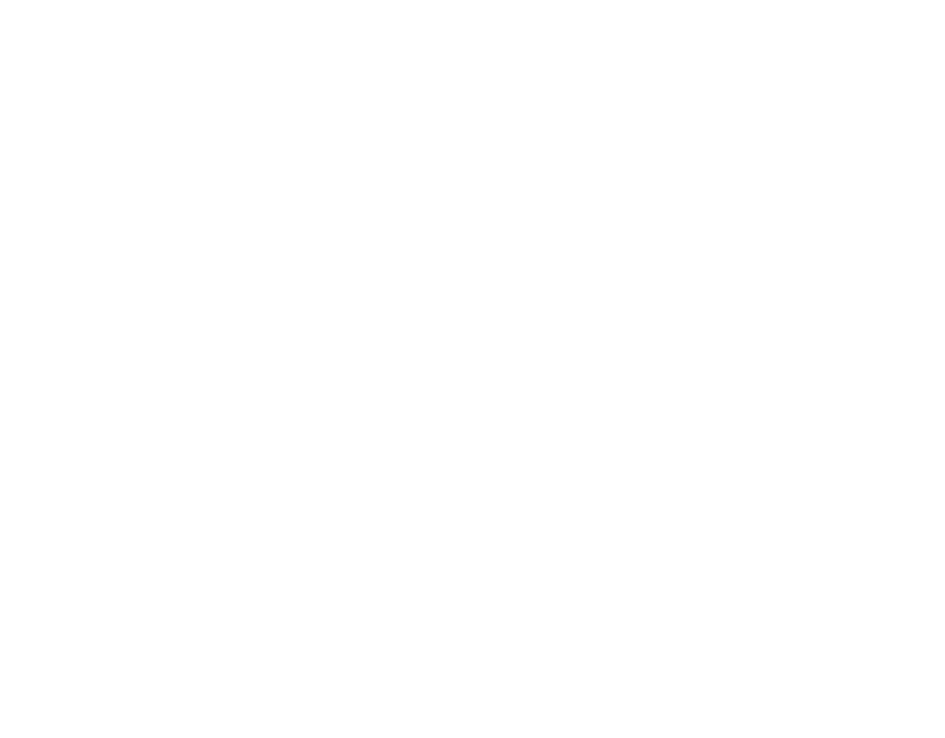
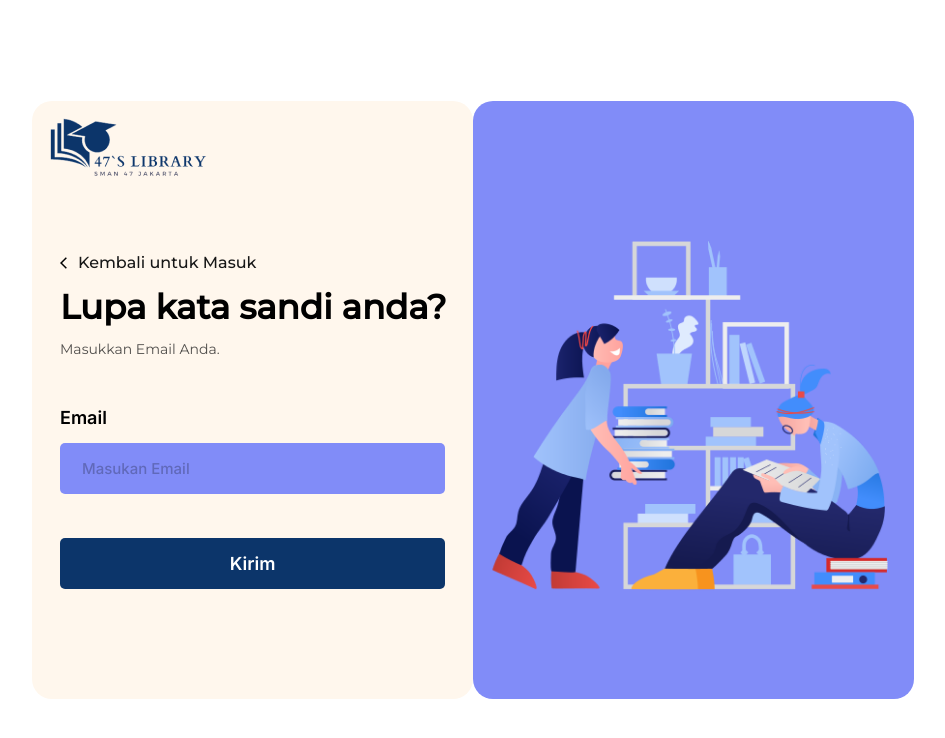
Before and after one commit to nightmaregit/Massive-IL, a React (Vite) app: page /masuk/lupakatasandi in a window 1280 px wide. Before the commit this address had no page. Shown: the top 738 px of the page, without its empty margins (167-1112 px from the left). Built offline with nearby package versions, Linux system fonts and the light colour scheme.

Commit message:
appLKsandiMasukTentangK

```diff
--- a/src/App.jsx
+++ b/src/App.jsx
@@ -11,6 +11,7 @@
 import DaftarKoleksi from "./pages/DaftarKoleksi";
 import Buku_pendidikan from "./pages/Buku_pendidikan";
 import Detail_buku from "./pages/Detail_buku";
+import LupaKataSandi from "./pages/LupaKataSandi";
 
 function App() {
   return (
@@ -21,6 +22,7 @@
         <Route path='/layanan' element={<Layanan />}></Route>
         <Route path='/tentang-kami' element={<Tentang_kami />}></Route>
         <Route path='/masuk' element={<SignIn />}></Route>
+        <Route path='/masuk/lupakatasandi' element={<LupaKataSandi />}></Route>
         <Route path='/daftar' element={<SignUp />}></Route>
         <Route path='/peminjaman' element={<Peminjaman />}></Route>
         <Route path='/akun' element={<Akun />}></Route>
--- a/src/pages/LupaKataSandi.jsx
+++ b/src/pages/LupaKataSandi.jsx
@@ -1,32 +1,35 @@
-import React from "react";
 import Logo from "../assets/Logo.png";
 import Never from "../assets/Never.png";
 import back from "../assets/back.svg"
+import { useNavigate } from "react-router-dom";
 
-export const LupaKataSandi = () => {
+const LupaKataSandi = () => {
+  const navigate = useNavigate();
   return (
     <div className="page-container">
       <div className="SignIn ">
         {/* bagian1 */}
         <div className="bagian2-signin ">
           <div className="w-full ">
-            <img src={Logo} className="" alt="" />{" "}
+            <img src={Logo} className="" alt="" />
           </div>
-          <div className=" w-[445px] pt-[56px] pb-[45px] ">
+          <div className=" w-[385px] pt-[56px] pb-[45px] ">
+            <button  onClick={() => navigate("/masuk")} >
             <div className="pb-[14px] text-neutral-900 inline-flex items-center justify-center font-medium font-['Montserrat'] gap-1 ">
               <img src={back} className="w-[14px] h-[14px]" alt="" />
               Kembali untuk Masuk
             </div>
-            <div className="w-[445px] text-left textbagian2   leading-9 text-[36px]">
+            </button>
+            <div className="w-[445px] text-left textbagian2   leading-9 text-[34px]">
               Lupa kata sandi anda?
             </div>
-            <div className="pt-[14px] opacity-75 text-neutral-900  text-base font-['Montserrat']">
+            <div className="pt-[14px] opacity-75 text-neutral-900  text-sm font-['Montserrat']">
                 Masukkan Email Anda.
             </div>
           </div>
 
 
-          <div className="">
+          <div className=" w-[385px]">
             <form>
               <div className="flex-col  ">
                 {/* masukan Email */}
@@ -35,7 +38,7 @@
                     Email
                     <div className="pt-[11px] ">
                       <input
-                        className="input-signin w-[445px]"
+                        className="input-signin w-[385px]"
                         type="text"
                         placeholder="Masukan Email"
                       />
@@ -46,7 +49,7 @@
 
                 {/* button daftar */}
                 <div className="pt-[44px]">
-                  <button className="buttonDaftar-signin w-[445px]  m-0 p-0">
+                  <button className="buttonDaftar-signin w-[385px]  m-0 p-0">
                     Kirim
                   </button>
                 </div>
@@ -58,9 +61,11 @@
         {/* bagian1 end */}
 
         <div className="justify-center bagian1-signin">
-          <img src={Never} className="" alt="" />{" "}
+          <img src={Never} className="" alt="" />
         </div>
       </div>
     </div>
   );
 };
+
+export default LupaKataSandi;
--- a/src/pages/SignIn.jsx
+++ b/src/pages/SignIn.jsx
@@ -6,14 +6,14 @@
 
 const SignIn = () => {
   const navigate = useNavigate();
+  let url ="/masuk/lupakatasandi";
   return (
     <div className="page-container">
       <div className="SignIn ">
         {/* bagian1 */}
         <div className="bagian2-signin ">
           <div className="w-full ">
-            {" "}
-            <img src={Logo} className="" alt="" />{" "}
+            <img src={Logo} className="" alt="" />
           </div>
 
           <div className="textbagian2 leading-9 pb-[20px] pt-[3px] ">
@@ -27,7 +27,7 @@
 
           <div className="w-full  h-[18px] justify-center items-center gap-[21px] inline-flex pt-[36px] pl-[36px] pr-[36px] ">
             <div className="grow  h-[0px] border border-black border-opacity-25">
-              {" "}
+
             </div>
             <div className="text-black grow-0 text-opacity-25 text-[15px] font-medium font-['Inter'] ">
               atau Masuk dengan Email
@@ -84,7 +84,7 @@
                   </label>
                   <a
                     className="text-indigo-700 font-semibold font['Inter'] text-right w-1/2 "
-                    href=""
+                    href={url}
                   >
                     Lupa kata sandi?
                   </a>
@@ -97,8 +97,8 @@
                     onClick={() => navigate("/")}
                     className="buttonDaftar-signin w-[370px]  m-0 p-0"
                   >
-                    {" "}
-                    Masuk{" "}
+
+                    Masuk
                   </button>
                 </div>
                 {/* button daftar end */}
@@ -109,7 +109,7 @@
         {/* bagian1 end */}
 
         <div className="bagian1-signin">
-          <img src={Never} className="w-[380px] h-[380px]" alt="" />{" "}
+          <img src={Never} className="w-[380px] h-[380px]" alt="" />
           <div className="textbagian1">
             Daftar Untuk
             <br />
@@ -119,8 +119,8 @@
             onClick={() => navigate("/daftar")}
             className="buttonMasuk-signin "
           >
-            {" "}
-            Daftar{" "}
+
+            Daftar
           </button>
         </div>
       </div>
--- a/src/pages/Tentang_kami.jsx
+++ b/src/pages/Tentang_kami.jsx
@@ -103,7 +103,7 @@
             bertujuan untuk memenuhi kebutuhan literasi dan pembelajaran siswa
           </div>
 
-          <div className="pt-[125px] flex flex-row gap-[440px] ">
+          <div className="pt-[125px] flex flex-row gap-[240px] ">
             <div>
               <div className="flex items-start">
                 <div className="relative top-4 text-white bg-green-500 flex w-12 h-12 justify-center items-center rounded-full">
@@ -148,7 +148,7 @@
               </div>
             </div>
             <div className="">
-              <img src={Library} className="h-[300px] w-[292px]" alt="" />
+              <img src={Library} className="h-[400px] w-[382px]" alt="" />
             </div>
           </div>
         </div>
@@ -165,7 +165,7 @@
             </div>
           </div>
           <div className="pt-[96px]">
-            <div className="flex flex-row gap-[300px]">
+            <div className="flex flex-row gap-[200px]">
               <div className="flex flex-col justify-center items-center">
                 <div className="bg-green-500 flex w-12 h-12 justify-center items-center rounded-full">
                   <div className="text-white text-xl font-normal font-['Galindo'] leading-[30px]">
```
